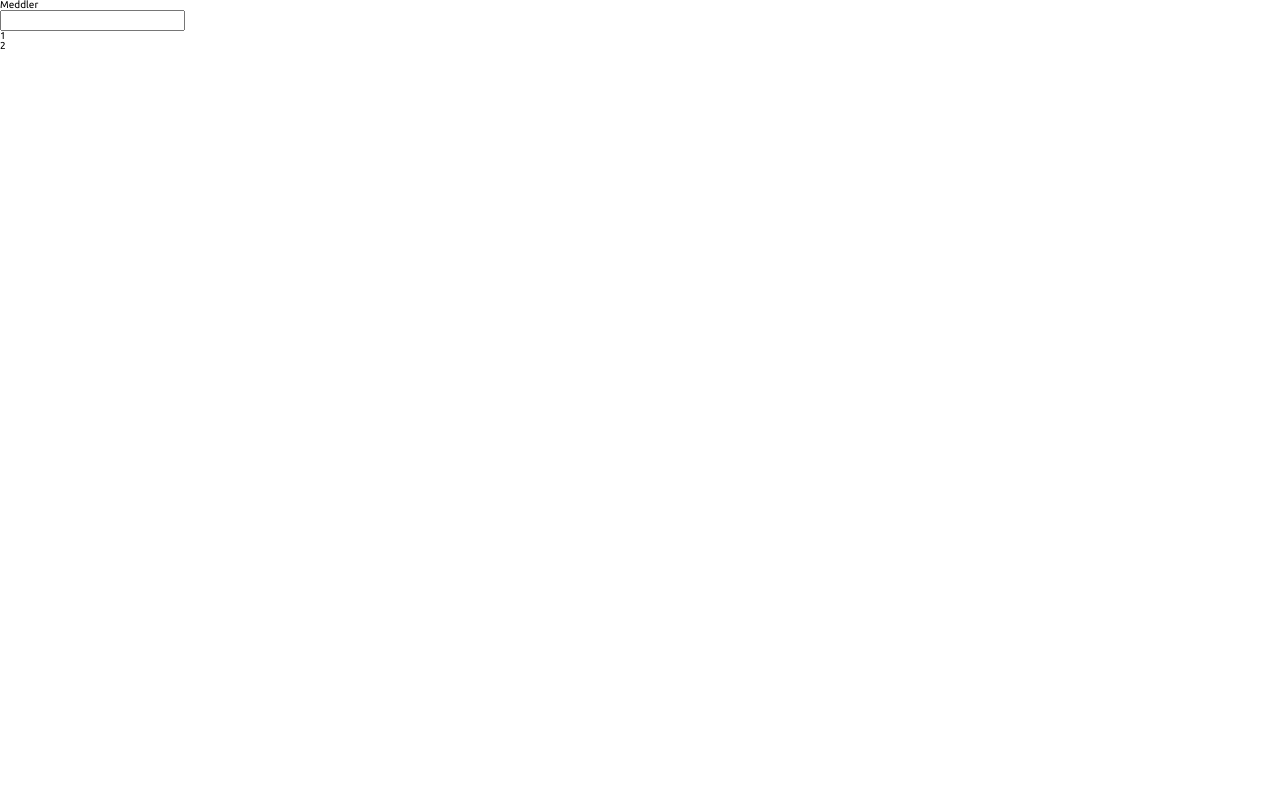
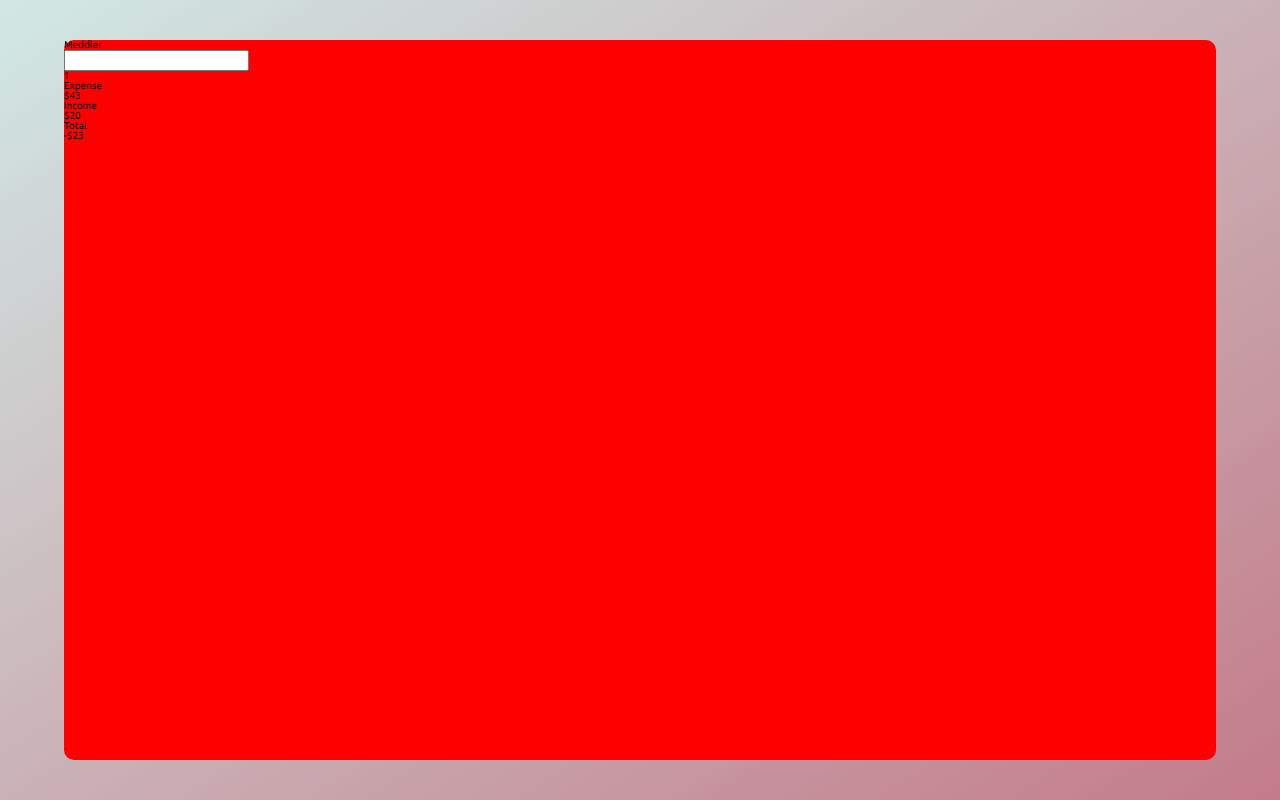
Before and after one commit to SumiSeo/pwa-react-app, a React (Create React App) app: page / in a window 1280 px wide. Built offline with nearby package versions, Linux system fonts and the light colour scheme.

Commit message:
feature(components): create nav,container and dashboard

```diff
--- a/src/components/App.tsx
+++ b/src/components/App.tsx
@@ -3,9 +3,11 @@ import Container from "./Container";
 import NavBar from "./NavBar";
 const App: React.FC = () => {
   return (
-    <div className="main">
-      <NavBar />
-      <Container />
+    <div className="app">
+      <div className="app__container">
+        <NavBar />
+        <Container />
+      </div>
     </div>
   );
 };
--- a/src/components/Container.tsx
+++ b/src/components/Container.tsx
@@ -1,9 +1,12 @@
 import React from "react";
+import Dashboard from "./Dashboard";
 const Container: React.FC = () => {
   return (
     <div>
       <div className="container__column">1</div>
-      <div className="container__column">2</div>
+      <div className="container__column">
+        <Dashboard />
+      </div>
     </div>
   );
 };
--- /dev/null
+++ b/src/components/Dashboard.tsx
@@ -0,0 +1,23 @@
+import React from "react";
+const Dashboard: React.FC = () => {
+  return (
+    <div className="dashboard">
+      <ul>
+        <li className="dashboard__list">
+          <span>Expense</span>
+          <p>$43</p>
+        </li>
+        <li className="dashboard__list">
+          <span>Income</span>
+          <p>$20</p>
+        </li>
+        <li className="dashboard__list">
+          <span>Total</span>
+          <p>-$23</p>
+        </li>
+      </ul>
+    </div>
+  );
+};
+
+export default Dashboard;
--- /dev/null
+++ b/src/sass/_app.scss
@@ -0,0 +1,14 @@
+.app {
+  display: flex;
+  justify-content: center;
+  align-items: center;
+  height: 100vh;
+  &__container {
+    display: flex;
+    flex-direction: column;
+    width: 90%;
+    background-color: red;
+    border-radius: 10px;
+    height: 90vh;
+  }
+}
--- a/src/sass/_base.scss
+++ b/src/sass/_base.scss
@@ -1,4 +1,5 @@
 @import url("https://fonts.googleapis.com/css2?family=Ubuntu:ital,wght@0,400;0,500;0,700;1,300;1,400;1,500;1,700&display=swap");
+@import "./variables";
 
 html {
   box-sizing: border-box;
@@ -7,4 +8,5 @@ html {
 
 body {
   font-family: "Ubuntu", sans-serif;
+  background-image: linear-gradient(to right bottom, $skyblue, $pink);
 }
--- /dev/null
+++ b/src/sass/_variables.scss
@@ -0,0 +1,4 @@
+$skyblue: #d1e8e4;
+$pink: #c37b89;
+$green: #bccc9a;
+$yellow: EAE7C6;
--- a/src/sass/main.scss
+++ b/src/sass/main.scss
@@ -1,3 +1,5 @@
 @import "./reset";
 @import "./base";
 @import "./navigation";
+@import "./app";
+@import "./container";
```
Also changed, not shown: public/manifest.json, src/sass/_container.scss (added).
